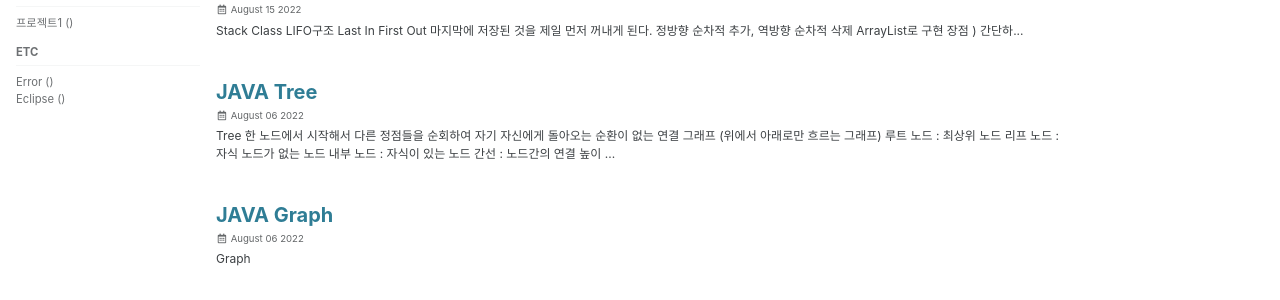
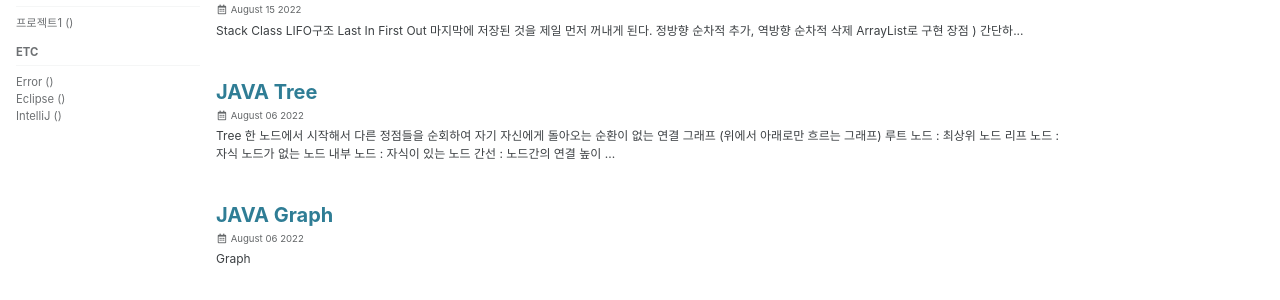
Before and after one commit to gkfgran5037/gkfgran5037.github.io, a Jekyll site: the page built from index.html, in a window 1280 px wide. Shown: the part 303-603 px from the top of the page. Built offline with Jekyll 4.4.1, drawn with Linux system fonts in a browser that asks for light colours; cached includes are drawn as plain includes; the list of posts is cut into pages by our own code.

Commit message:
Add nav inteliJ

```diff
--- a/_data/navigation.yml
+++ b/_data/navigation.yml
@@ -31,3 +31,5 @@ sidebar-category:
         url: "/errorMemo"
       - title: "Eclipse"
         url: "/eclipseMemo"
+      - title: "IntelliJ"
+        url: "/intelliJMemo"
```
